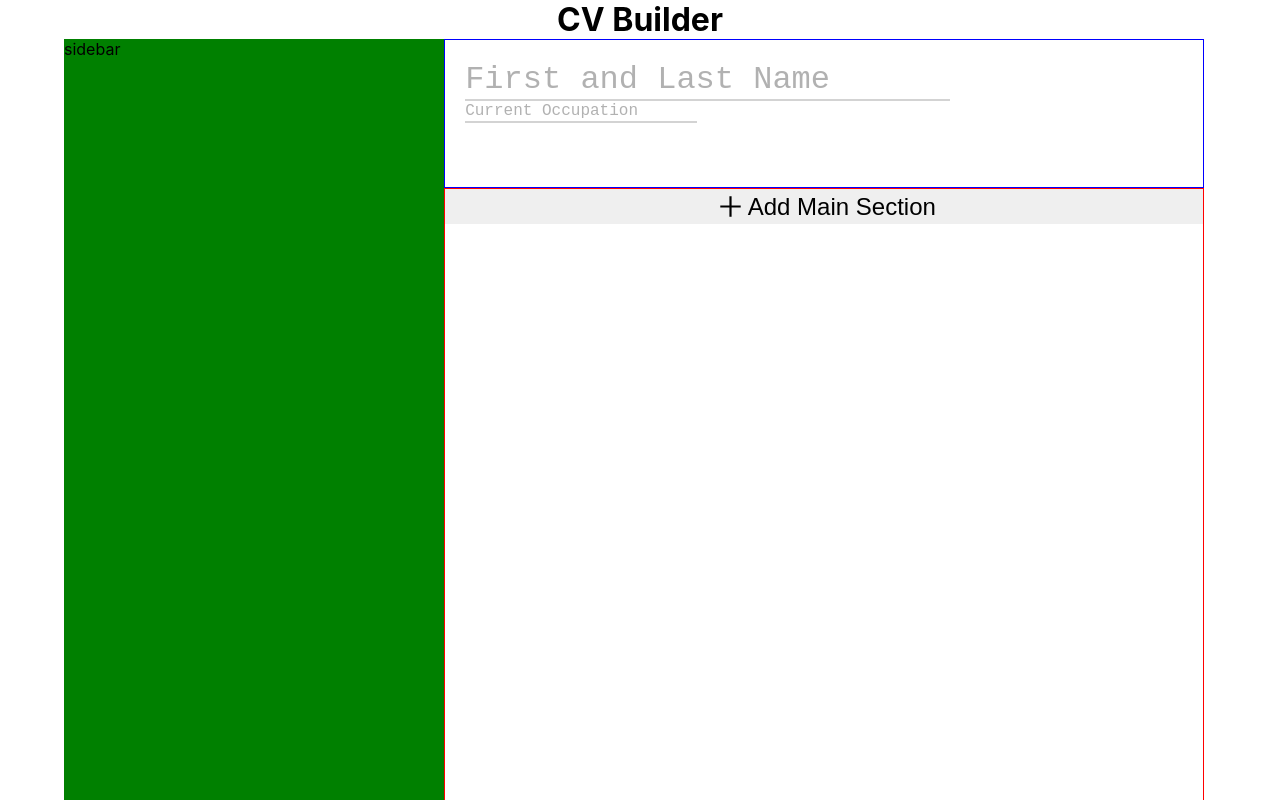
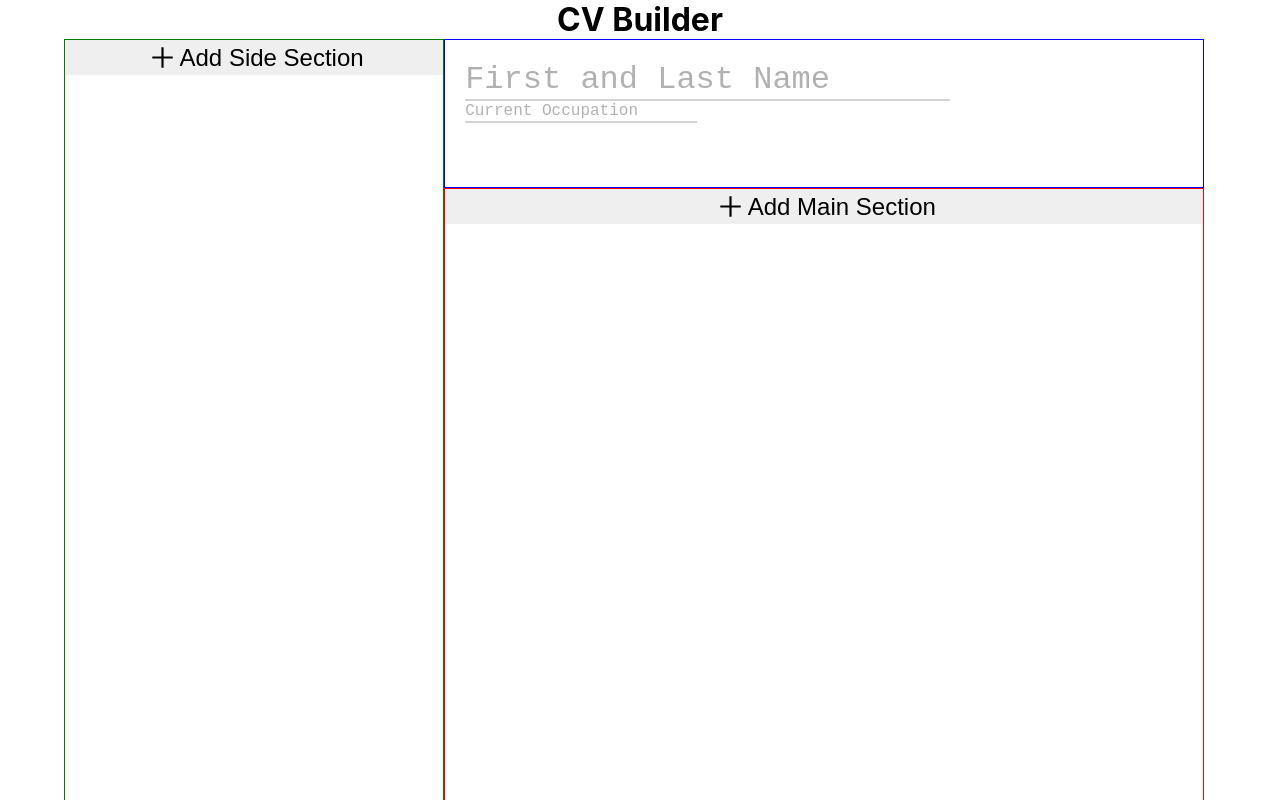
Before and after one commit to ben-rieth/cv-app, a React (Create React App) app: page / in a window 1280 px wide. Shown: the top 800 px of the page. Built offline with nearby package versions, Linux system fonts and the light colour scheme.

Commit message:
Add dropdown to sidebar

```diff
--- a/src/components/parts/AddSectionDropdown.js
+++ b/src/components/parts/AddSectionDropdown.js
@@ -83,12 +83,12 @@ class AddSectionDropdown extends React.Component {
     }
 
     render() {
-        const {options} = this.props;
+        const {options, header} = this.props;
         return(
             <DropdownContainer onMouseLeave={this.onMouseLeave} >
                 <DropButton onClick={this.toggleDropdownItems}>
                     <img src={AddIcon} alt="add" />
-                    <p>Add Main Section</p>
+                    <p>{header}</p>
                 </DropButton>
                 <DropdownContent visible={this.state.dropdownVisible}>
                     {options.map((option) => {
--- a/src/components/resume/Main.js
+++ b/src/components/resume/Main.js
@@ -97,6 +97,7 @@ class Main extends React.Component {
                 })}
                 <AddSectionDropdown
                     options={options}
+                    header="Add Main Section"
                 />
             </MainContainer>
         );
--- a/src/components/resume/Sidebar.js
+++ b/src/components/resume/Sidebar.js
@@ -1,16 +1,46 @@
 import React from "react";
 import styled from "styled-components";
+import AddSectionDropdown from "../parts/AddSectionDropdown";
 
 const SidebarContainer = styled.div`
-    background-color: green;
+    border: 1px solid green;
     grid-area: sidebar;
 `;
 
 class Sidebar extends React.Component {
+    dropdownOptions = [
+        {
+            optionName: "Skills",
+            id: 1
+        },
+        {
+            optionName: "Languages",
+            id: 2,
+        },
+        {
+            optionName: "Interests",
+            id: 3
+        }
+    ]
+
+    constructor(props) {
+        super(props);
+
+        this.state = {
+            sections: [],
+            options: this.dropdownOptions
+        }
+    }
+
     render() {
+        const {options} = this.state;
+
         return(
             <SidebarContainer>
-                sidebar
+                <AddSectionDropdown
+                    options={options}
+                    header="Add Side Section"
+                    />
             </SidebarContainer>
         );
     }
```
Also changed, not shown: src/components/resume/sidebar-sections/ContactSubsection.js (added).
